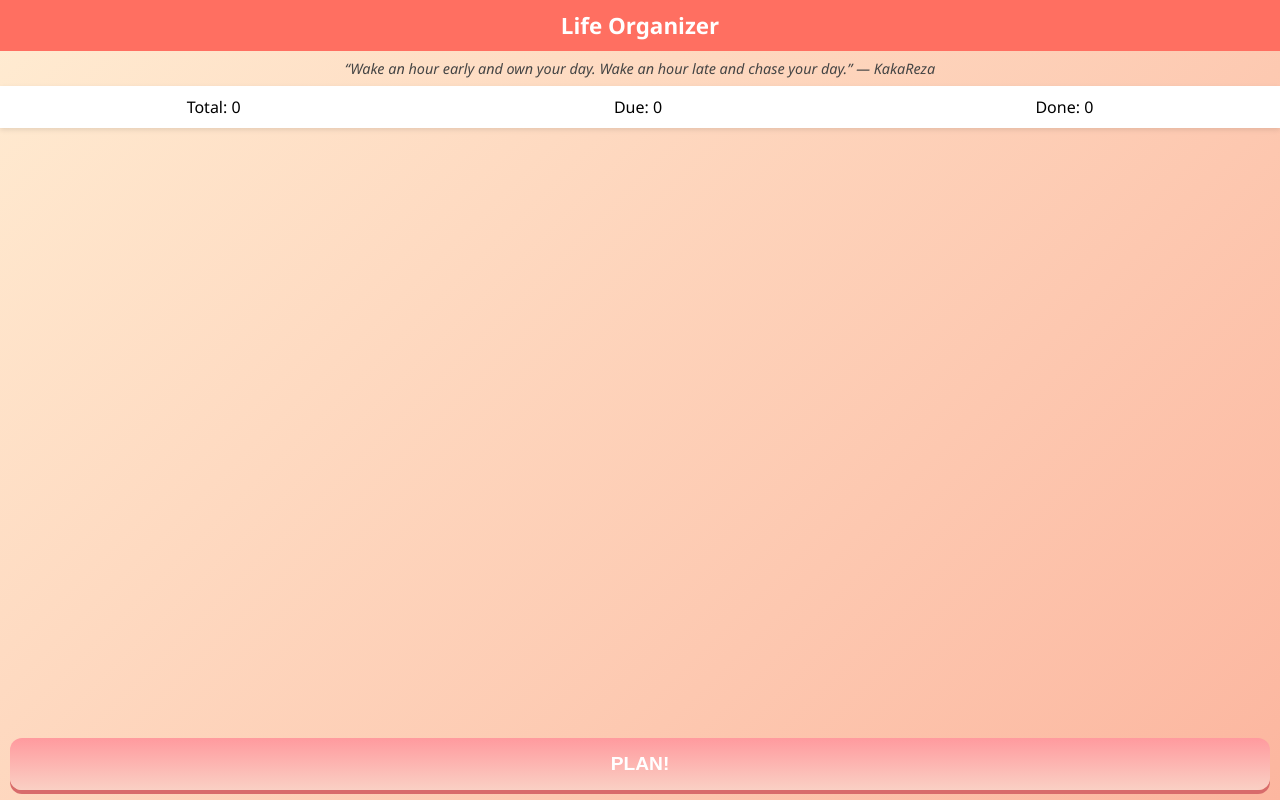
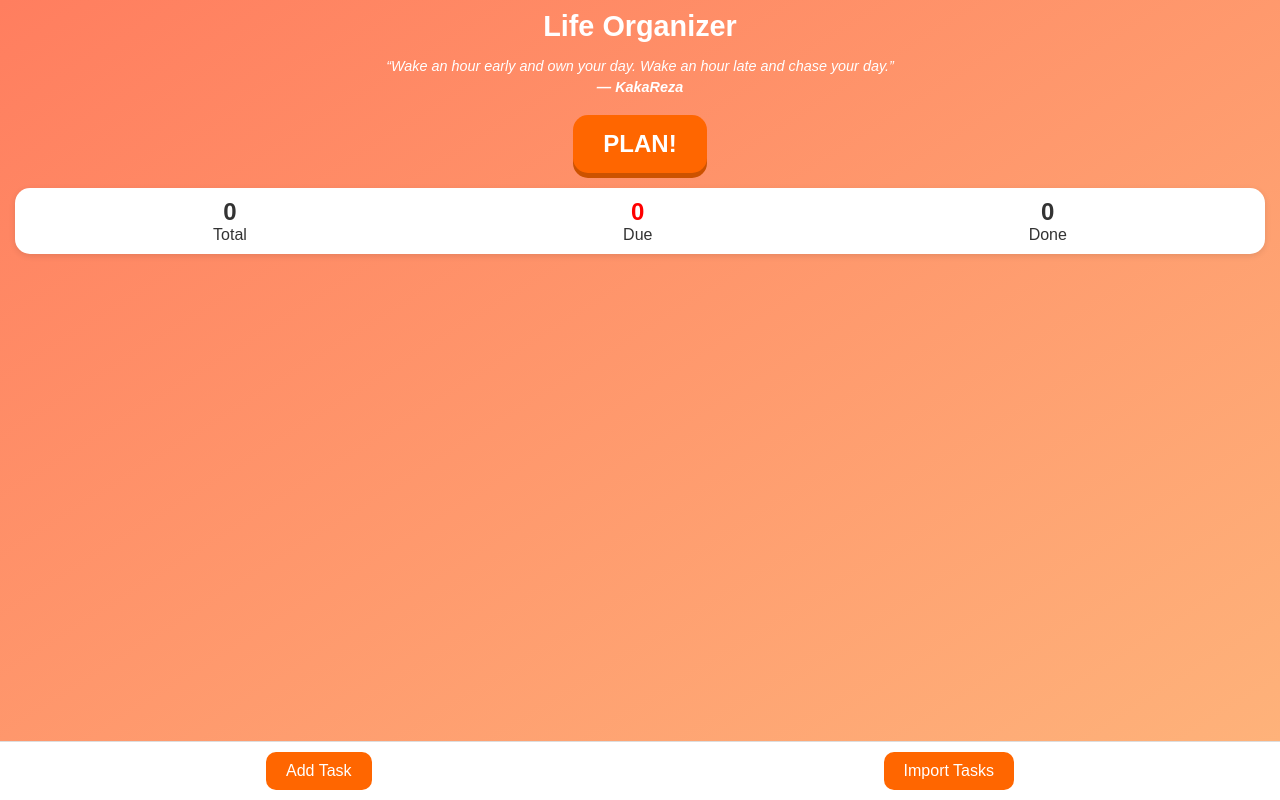
Before and after one commit to nycsal/Personal-Organizer-, a plain HTML site: page index.html in a window 1280 px wide. Drawn offline with Linux system fonts and the light colour scheme.

Commit message:
Update index.html

```diff
--- a/index.html
+++ b/index.html
@@ -3,116 +3,229 @@
 <head>
 <meta charset="UTF-8">
 <meta name="viewport" content="width=device-width, initial-scale=1.0, maximum-scale=1.0, user-scalable=no">
+<meta name="apple-mobile-web-app-capable" content="yes">
+<meta name="apple-mobile-web-app-status-bar-style" content="black-translucent">
+<meta name="apple-mobile-web-app-title" content="Life Organizer">
 <title>Life Organizer</title>
 <style>
     body {
         margin: 0;
-    padding: 0;
-    font-family: 'Segoe UI', sans-serif;
-    background: linear-gradient(135deg, #ffecd2, #fcb69f);
+        font-family: Arial, sans-serif;
+        background: linear-gradient(to bottom right, #ff7e5f, #feb47b);
+        color: #333;
         height: 100vh;
-    overflow: hidden;
         display: flex;
         flex-direction: column;
     }
     header {
-    background: #ff6f61;
-    color: white;
         padding: 10px;
         text-align: center;
-    font-size: 1.4em;
+        font-size: 1.8em;
+        font-weight: bold;
+        color: white;
+    }
+    .quote {
+        font-size: 0.9em;
+        color: white;
+        text-align: center;
+        padding: 5px 15px;
+        font-style: italic;
+    }
+    .quote span {
+        display: block;
+        margin-top: 5px;
         font-weight: bold;
     }
-  .quote {
-    font-style: italic;
-    text-align: center;
-    padding: 8px;
-    font-size: 0.9em;
-    color: #444;
+    .plan-btn {
+        background: #ff6600;
+        color: white;
+        font-size: 1.5em;
+        font-weight: bold;
+        border: none;
+        border-radius: 15px;
+        padding: 15px 30px;
+        box-shadow: 0 5px #cc5200;
+        cursor: pointer;
+        margin: 15px auto;
+        display: block;
     }
     .dashboard {
+        background: white;
+        margin: 0 15px;
+        border-radius: 15px;
+        padding: 10px;
         display: flex;
         justify-content: space-around;
-    background: white;
-    padding: 10px 0;
-    box-shadow: 0 2px 5px rgba(0,0,0,0.1);
+        box-shadow: 0 2px 6px rgba(0,0,0,0.1);
     }
-  .tasks {
+    .dash-item {
+        text-align: center;
+    }
+    .dash-item .count {
+        font-size: 1.5em;
+        font-weight: bold;
+    }
+    .dash-item.due .count {
+        color: red;
+    }
+    .task-list {
         flex: 1;
         overflow-y: auto;
         padding: 10px;
+        margin: 0 5px;
     }
     .task {
         background: white;
+        border-radius: 10px;
         padding: 10px;
-    margin-bottom: 8px;
-    border-radius: 8px;
+        margin-bottom: 10px;
         display: flex;
         justify-content: space-between;
         align-items: center;
-    box-shadow: 0 2px 5px rgba(0,0,0,0.1);
+        box-shadow: 0 1px 4px rgba(0,0,0,0.1);
     }
-  .plan-btn {
-    margin: 10px;
-    padding: 15px;
-    background: linear-gradient(#ff9a9e, #fad0c4);
+    .task.done {
+        text-decoration: line-through;
+        color: #777;
+    }
+    .task button {
+        background: none;
         border: none;
-    border-radius: 12px;
         font-size: 1.2em;
-    font-weight: bold;
+        cursor: pointer;
+    }
+    .controls {
+        display: flex;
+        justify-content: space-around;
+        padding: 10px;
+        background: white;
+        border-top: 1px solid #ddd;
+    }
+    .controls button {
+        background: #ff6600;
         color: white;
-    box-shadow: 0 4px #d86b6b;
-  }
-  .plan-btn:active {
-    box-shadow: 0 2px #d86b6b;
-    transform: translateY(2px);
+        padding: 10px 20px;
+        border: none;
+        border-radius: 10px;
+        font-size: 1em;
+        cursor: pointer;
     }
 </style>
 </head>
 <body>
+
 <header>Life Organizer</header>
-  <div class="quote">“Wake an hour early and own your day. Wake an hour late and chase your day.” — KakaReza</div>
+<div class="quote">
+    “Wake an hour early and own your day. Wake an hour late and chase your day.”
+    <span>— KakaReza</span>
+</div>
+
+<button class="plan-btn" onclick="startPlan()">PLAN!</button>
+
 <div class="dashboard">
-    <div>Total: <span id="total">0</span></div>
-    <div>Due: <span id="due">0</span></div>
-    <div>Done: <span id="done">0</span></div>
+    <div class="dash-item">
+        <div class="count" id="totalCount">0</div>
+        <div>Total</div>
     </div>
-  <div class="tasks" id="tasks"></div>
-  <button class="plan-btn" onclick="addTask()">PLAN!</button>
+    <div class="dash-item due">
+        <div class="count" id="dueCount">0</div>
+        <div>Due</div>
+    </div>
+    <div class="dash-item">
+        <div class="count" id="doneCount">0</div>
+        <div>Done</div>
+    </div>
+</div>
+
+<div class="task-list" id="taskList"></div>
+
+<div class="controls">
+    <button onclick="addTask()">Add Task</button>
+    <button onclick="importTasks()">Import Tasks</button>
+</div>
 
 <script>
-let tasks = JSON.parse(localStorage.getItem('tasks')) || [];
+    let tasks = JSON.parse(localStorage.getItem('lifeOrganizerTasks') || '[]');
+
+    function saveTasks() {
+        localStorage.setItem('lifeOrganizerTasks', JSON.stringify(tasks));
         renderTasks();
-
-function renderTasks(){
-  const container = document.getElementById('tasks');
-  container.innerHTML = '';
-  tasks.forEach((task,i)=>{
-    let div = document.createElement('div');
-    div.className = 'task';
-    div.innerHTML = `<span>${task.name}</span><button onclick="deleteTask(${i})">❌</button>`;
-    container.appendChild(div);
-  });
-  document.getElementById('total').textContent = tasks.length;
-  document.getElementById('due').textContent = tasks.length; // Example: all due until marked done
-  document.getElementById('done').textContent = 0;
     }
 
-function addTask(){
-  let name = prompt('Enter task:');
-  if(name){
-    tasks.push({name, done:false});
+    function renderTasks() {
+        const list = document.getElementById('taskList');
+        list.innerHTML = '';
+        let total = tasks.length;
+        let due = tasks.filter(t => !t.done).length;
+        let done = tasks.filter(t => t.done).length;
+        document.getElementById('totalCount').textContent = total;
+        document.getElementById('dueCount').textContent = due;
+        document.getElementById('doneCount').textContent = done;
+
+        tasks.forEach((task, index) => {
+            const div = document.createElement('div');
+            div.className = 'task' + (task.done ? ' done' : '');
+            div.innerHTML = `
+                <span>${task.text}</span>
+                <div>
+                    <button onclick="toggleDone(${index})">${task.done ? '↩' : '✔'}</button>
+                    <button onclick="editTask(${index})">✎</button>
+                    <button onclick="deleteTask(${index})">🗑</button>
+                </div>
+            `;
+            list.appendChild(div);
+        });
+    }
+
+    function toggleDone(index) {
+        tasks[index].done = !tasks[index].done;
+        saveTasks();
+    }
+
+    function editTask(index) {
+        let newText = prompt("Edit task:", tasks[index].text);
+        if (newText) {
+            tasks[index].text = newText;
             saveTasks();
         }
     }
-function deleteTask(i){
-  tasks.splice(i,1);
+
+    function deleteTask(index) {
+        tasks.splice(index, 1);
         saveTasks();
     }
-function saveTasks(){
-  localStorage.setItem('tasks', JSON.stringify(tasks));
+
+    function addTask() {
+        let text = prompt("Enter new task:");
+        if (text) {
+            tasks.push({ text: text, done: false });
+            saveTasks();
+        }
+    }
+
+    function importTasks() {
+        const canned = [
+            "Buy groceries","Read a book","Workout","Meditate","Clean the kitchen","Pay bills",
+            "Call mom","Walk the dog","Plan weekend trip","Organize desk","Do laundry","Cook dinner",
+            "Study for exam","Write journal","Check emails","Water plants","Practice guitar","Backup files",
+            "Schedule doctor appointment","Fix leaky faucet","Meal prep","Review budget","Change bedsheets",
+            "Take vitamins","Vacuum living room","Sort photos","Plan birthday","Learn a new recipe","Go for a run",
+            "Practice coding","Car maintenance","Declutter closet","Update software","Read news","Stretch",
+            "Walk in nature","Paint","Listen to podcast","Do yoga","Grocery list","Plan next week"
+        ];
+        canned.forEach(t => {
+            if (!tasks.find(task => task.text === t)) {
+                tasks.push({ text: t, done: false });
+            }
+        });
+        saveTasks();
+    }
+
+    function startPlan() {
+        addTask();
+    }
+
     renderTasks();
-}
 </script>
 </body>
 </html>
```
Lines whose indentation alone changed are shown as unchanged.
